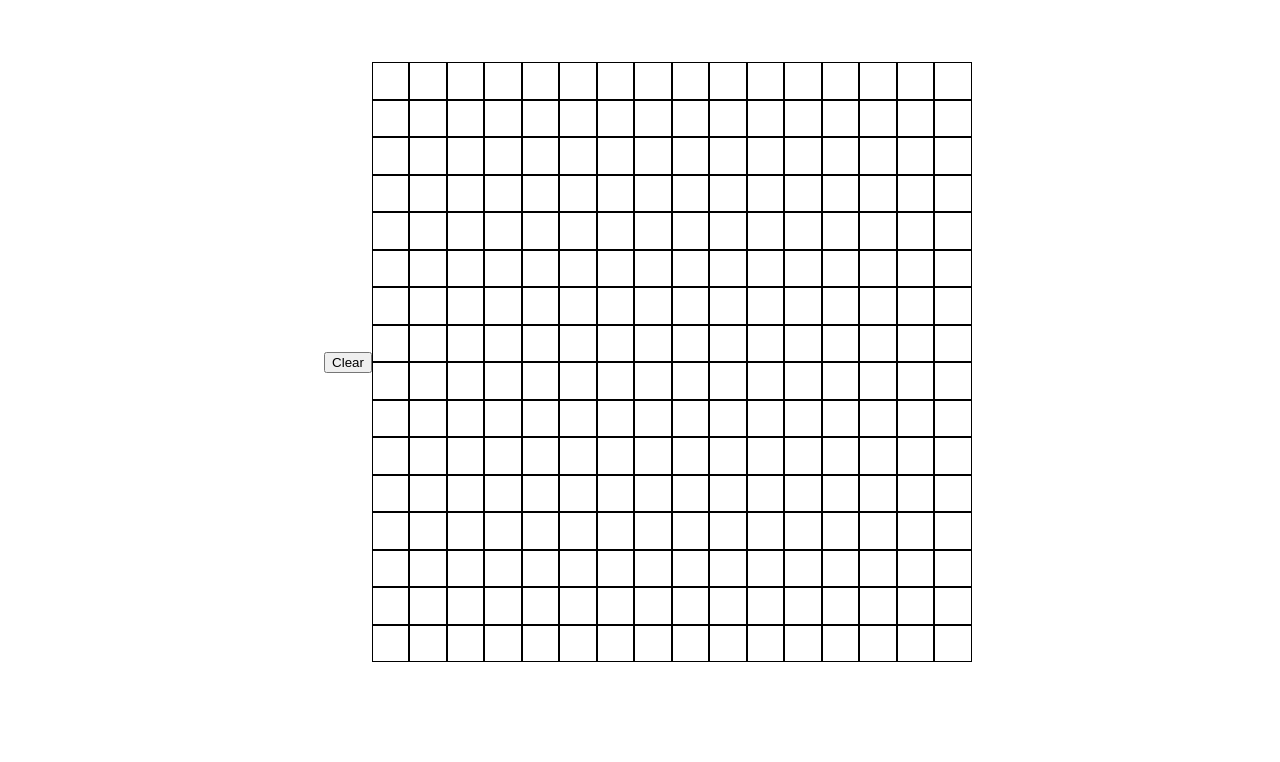
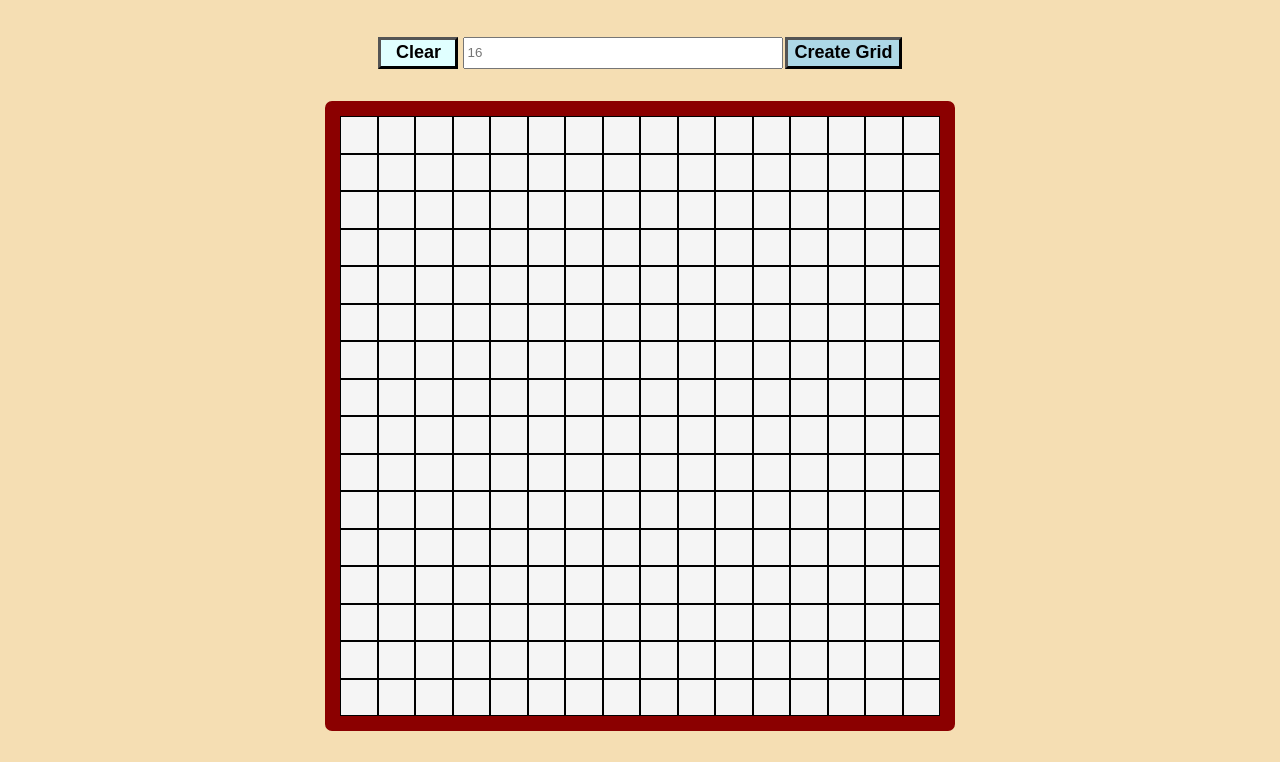
Before and after one commit to EmptyBox12/etch-a-sketch, a plain HTML site: page index.html in a window 1280 px wide. Shown: the part 46-808 px from the top of the page. Drawn offline with Linux system fonts and the light colour scheme.

Commit message:
added css and size selection

```diff
--- a/index.html
+++ b/index.html
@@ -1,4 +1,5 @@
 <html lang="en">
+
 <head>
     <meta charset="UTF-8">
     <meta http-equiv="X-UA-Compatible" content="IE=edge">
@@ -8,18 +9,24 @@
 
     <title>Document</title>
 </head>
+
 <body>
-    <div>
+    <div id="top">
+        <p> Etch-A-Sketch</p>
+
+    </div>
+    <div id="inputs">
         <button id="clear">Clear</button>
+        <input type="text" id="size" placeholder="16" name="size">
+        <button type="button" id="createGrid" onclick="getInputValue();">Create Grid</button>
+
     </div>
 
     <div id="gridContainer">
 
-
-
-
     </div>
 
+    <div id="bottom"></div>
 
 
 
@@ -27,4 +34,5 @@
 
 
 </body>
+
 </html>
--- a/script.js
+++ b/script.js
@@ -1,5 +1,21 @@
 
 const gridContainer = document.querySelector("#gridContainer");
+createGrid(16);
+
+
+
+function getInputValue(){
+
+    const size = parseInt(document.querySelector("#size").value);
+    clearGrid();
+    gridContainer.style.cssText = `grid-template-columns: repeat(${size}, 1fr);  grid-template-rows: repeat(${size}, 1fr);`;
+
+    createGrid(size);
+
+
+}
+
+
 
 
 
@@ -21,9 +37,25 @@ function createGrid(number) {
     }
 
 }
+function clearGrid() {
+
+        const cells = document.querySelectorAll(".gridItem");
 
 
-createGrid(16);
+        cells.forEach(element => clearGridAction(element));
+
+    }
+ function clearGridAction(element){
+     gridContainer.removeChild(element);
+ }
+
+
+
+
+
+
+
+
 
 function clear(element) {
     element.classList.remove("active");
--- a/style.css
+++ b/style.css
@@ -1,12 +1,29 @@
 body,html{
     width: 100%;
+    margin: 0;
+    padding: 0;
     height: 100%;
 }
 body{
     display: flex;
+    align-items: center;
+    flex-direction: column;
+    background-color: wheat;
+    justify-content: space-between;
+}
+#top{
+    display: flex;
+    font-weight: bold;
+    font-size: larger;
+    background-color:thistle;
+    width:100%;
+    align-items: center;
     justify-content: center;
-    align-items: center;
+    height: 40px;
+    margin-bottom: 20px;
+
 }
+
 
 #gridContainer{
     display: grid;
@@ -14,12 +31,50 @@ body{
     width: 75vh;
     grid-template-columns: repeat(16, 1fr);
     grid-template-rows: repeat(16, 1fr);
+    border: darkred solid 15px;
+    border-radius: 7px;
+    margin-top: 10px;
+    background-color: whitesmoke;
 
 }
 .gridItem{
     border: black solid 1px;
-    padding: 1em;
+
 }
 .active{
     background-color: red;
 }
+#inputs{
+    display: flex;
+
+}
+#clear{
+    background-color: lightcyan;
+    font-size: large;
+    width: 10vh;
+    font-weight: bold;
+    border-width: 3px;
+
+}
+#clear:hover{
+    filter: brightness(0.94);
+
+}
+#size{
+    width: 40vh;
+    height: 4vh;
+    margin-left: 5px;
+
+}
+#createGrid{
+    margin-left: 2px;
+    background-color: lightblue;
+    font-size: large;
+    font-weight: bold;
+    border-width: 3px;
+}
+#createGrid:hover{
+    filter: brightness(0.94);
+
+
+}
```
